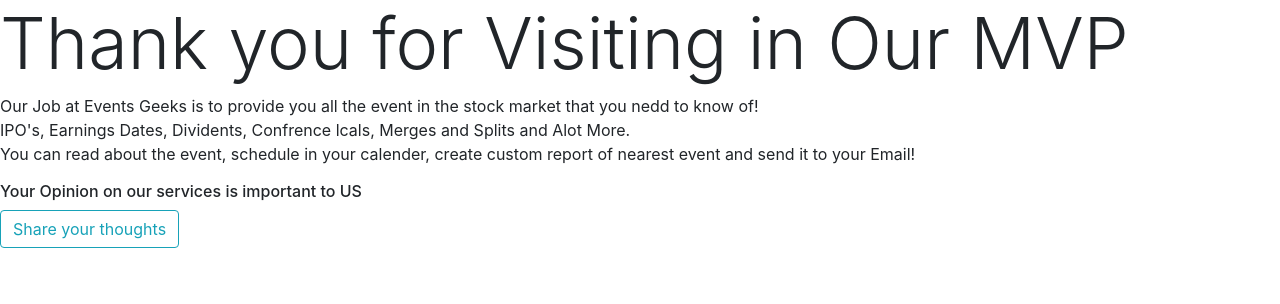
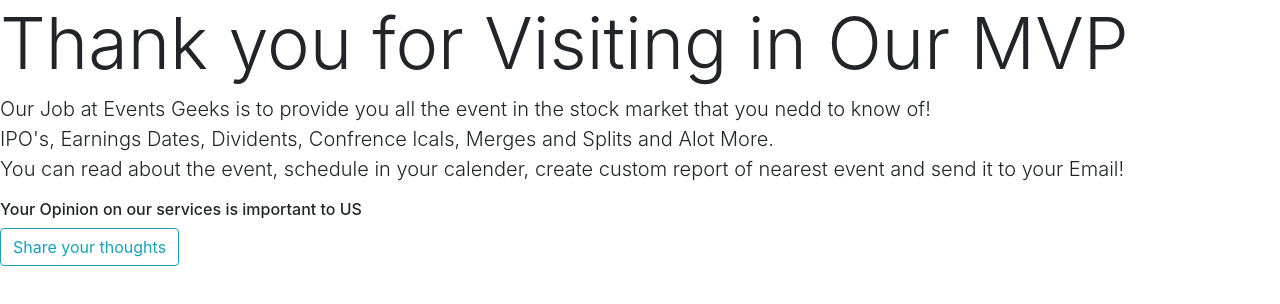
Before and after one commit to SegevKest/Stock_Market_Events, a React (Create React App) app: page /aboutus in a window 1280 px wide. Shown: the top 304 px of the page. Built offline with nearby package versions, Linux system fonts and the light colour scheme.

Commit message:
changes in gitignore and headling

```diff
--- a/src/components/main_Components/About_us.js
+++ b/src/components/main_Components/About_us.js
@@ -18,7 +18,7 @@
 
 
   <h1 className="display-3"> Thank you for Visiting in Our MVP</h1>
-        <p>Our Job at Events Geeks is to provide you all the event in the stock market that you nedd to know of!
+        <p className="lead">Our Job at Events Geeks is to provide you all the event in the stock market that you nedd to know of!
           <br/>
           IPO's, Earnings Dates, Dividents, Confrence lcals, Merges and Splits and Alot More.
           <br/>
```
Also changed, not shown: 1 other file (tests, documents, lock files or other folders).
